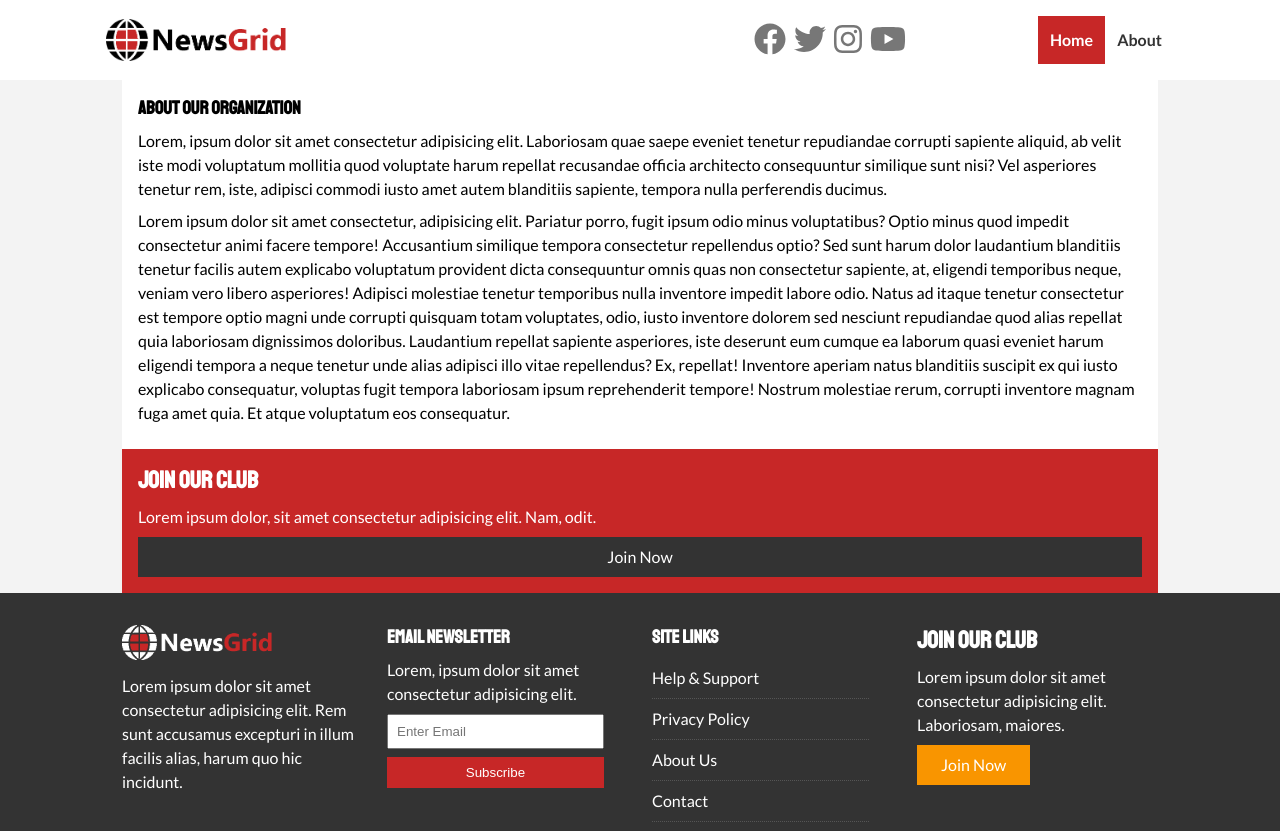
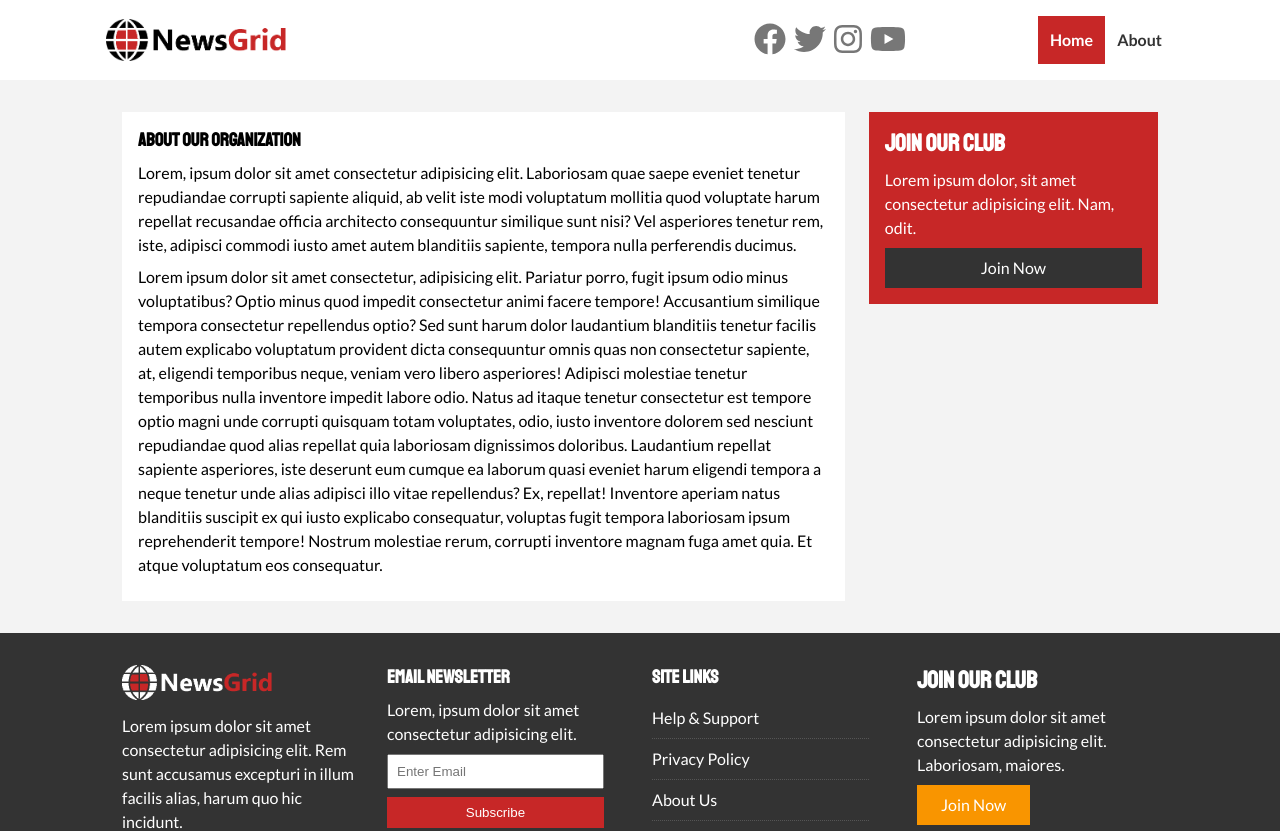
Before and after one commit to denimcouch/newsgrid, a React (Create React App) app: page /about in a window 1280 px wide. Shown: the top 831 px of the page. Built offline with nearby package versions, Linux system fonts and the light colour scheme.

Commit message:
about page finished

```diff
--- a/src/App.css
+++ b/src/App.css
@@ -56,6 +56,17 @@ h1, h2, h3, h4, h5, h6 {
   margin: auto;
   padding: 0 2rem;
   overflow: hidden;
+}
+
+.page-container {
+  display: grid;
+  grid-template-columns: 5fr 2fr;
+  grid-gap: 1.5rem;
+  margin: 2rem 0;
+}
+
+.page-container > *:first-child {
+  grid-row: 1 / span 3;
 }
 
 .category {
@@ -129,7 +140,6 @@ h1, h2, h3, h4, h5, h6 {
 .bg-secondary a {
   color: #fff;
 }
-
 
 .py-1 { padding: 1.5rem 0 }
 .py-2 { padding: 2rem 0 }
```
